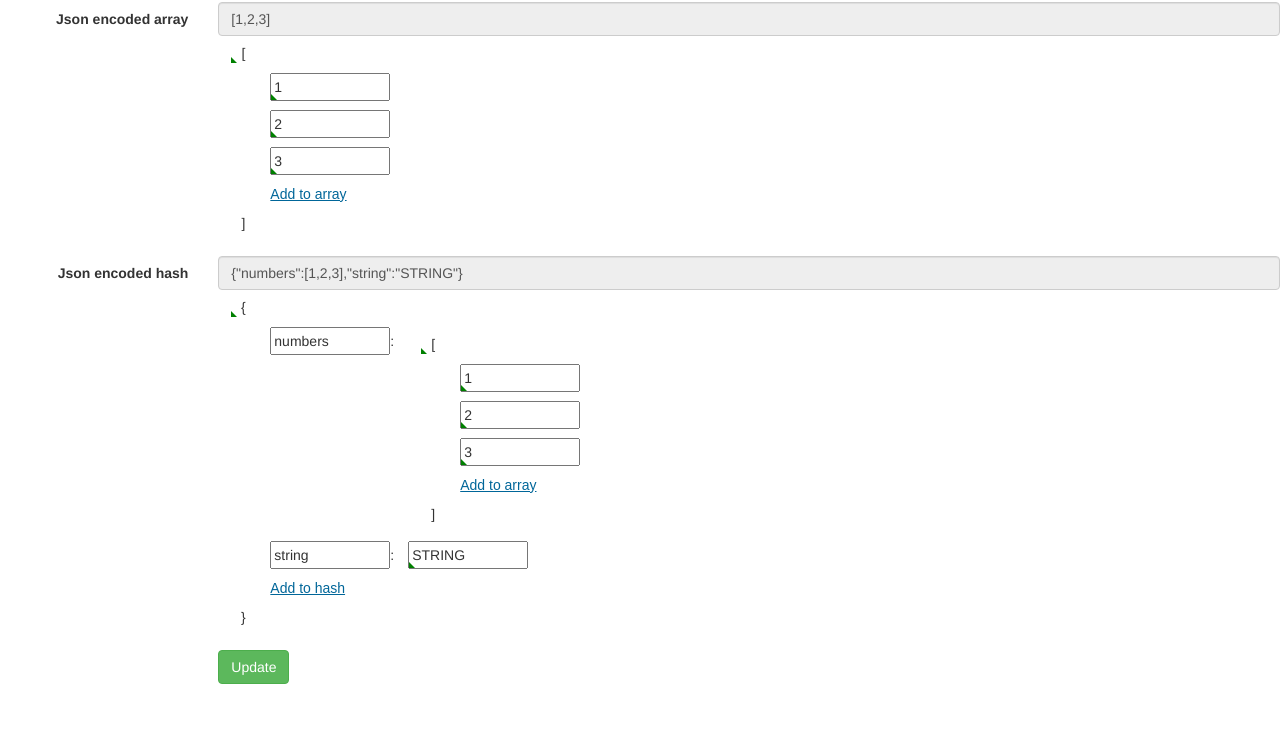
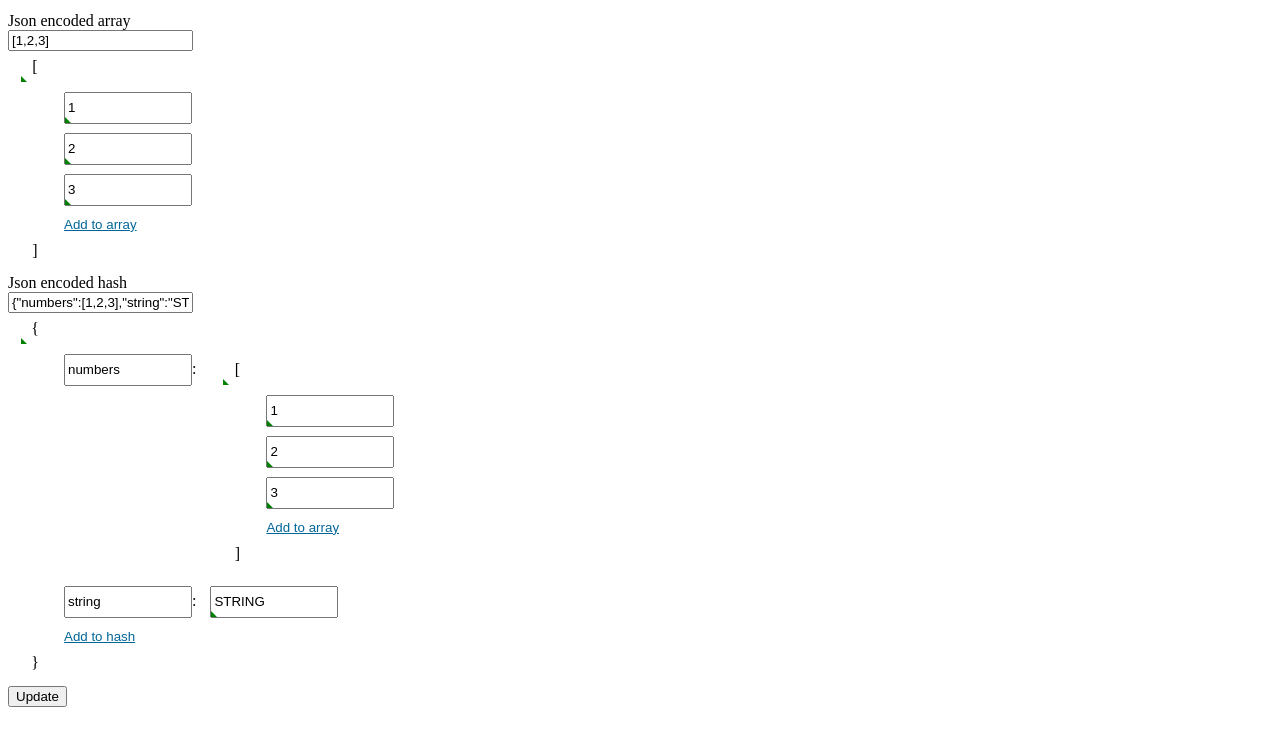
Before and after one commit to stephenwan/jquery-json-editable, a plain HTML site: page index.html in a window 1280 px wide. Shown: the part 68-800 px from the top of the page. Drawn offline with nearby package versions, Linux system fonts and the light colour scheme.

Commit message:
Fix example.

```diff
--- a/index.html
+++ b/index.html
@@ -2,10 +2,8 @@
 <html>
   <head>
     <title>Stephen's Playground</title>
-    <link href="http://maxcdn.bootstrapcdn.com/bootstrap/3.2.0/css/bootstrap.min.css" rel="stylesheet">
     <link rel="stylesheet" type="text/css" href="css/jquery-json-editable.css">
     <script src="https://code.jquery.com/jquery-2.1.1.min.js"></script>
-    <script src="http://maxcdn.bootstrapcdn.com/bootstrap/3.2.0/js/bootstrap.min.js"></script>
   </head>
   <body>
     <header>
@@ -13,21 +11,21 @@
     </header>
     <section>
       <form class="form-horizontal" role="form">
-        <div class="form-group">
-          <label for="test1" class="col-xs-2 control-label">Json encoded array</label>
-          <div class="col-xs-10">
-            <input id="test1" name="test1" type="text" class="form-control" value="[1,2,3]" >
+        <div>
+          <label for="test1">Json encoded array</label>
+          <div>
+            <input id="test1" name="test1" type="text" value="[1,2,3]" >
           </div>
         </div>
-        <div class="form-group">
-          <label for="test2" class="col-xs-2 control-label">Json encoded hash</label>
-          <div class="col-xs-10">
-            <input id="test2" name="test2" type="text" class="form-control" value='{"numbers":[1,2,3],"string":"STRING"}'>
+        <div>
+          <label for="test2">Json encoded hash</label>
+          <div>
+            <input id="test2" name="test2" type="text"  value='{"numbers":[1,2,3],"string":"STRING"}'>
           </div>
         </div>
-        <div class="form-group">
-          <div class="col-sm-offset-2 col-xs-10">
-            <button type="submit" class="btn btn-success">Update</button>
+        <div >
+          <div>
+            <button type="submit" >Update</button>
           </div>
         </div>
       </form>
```
